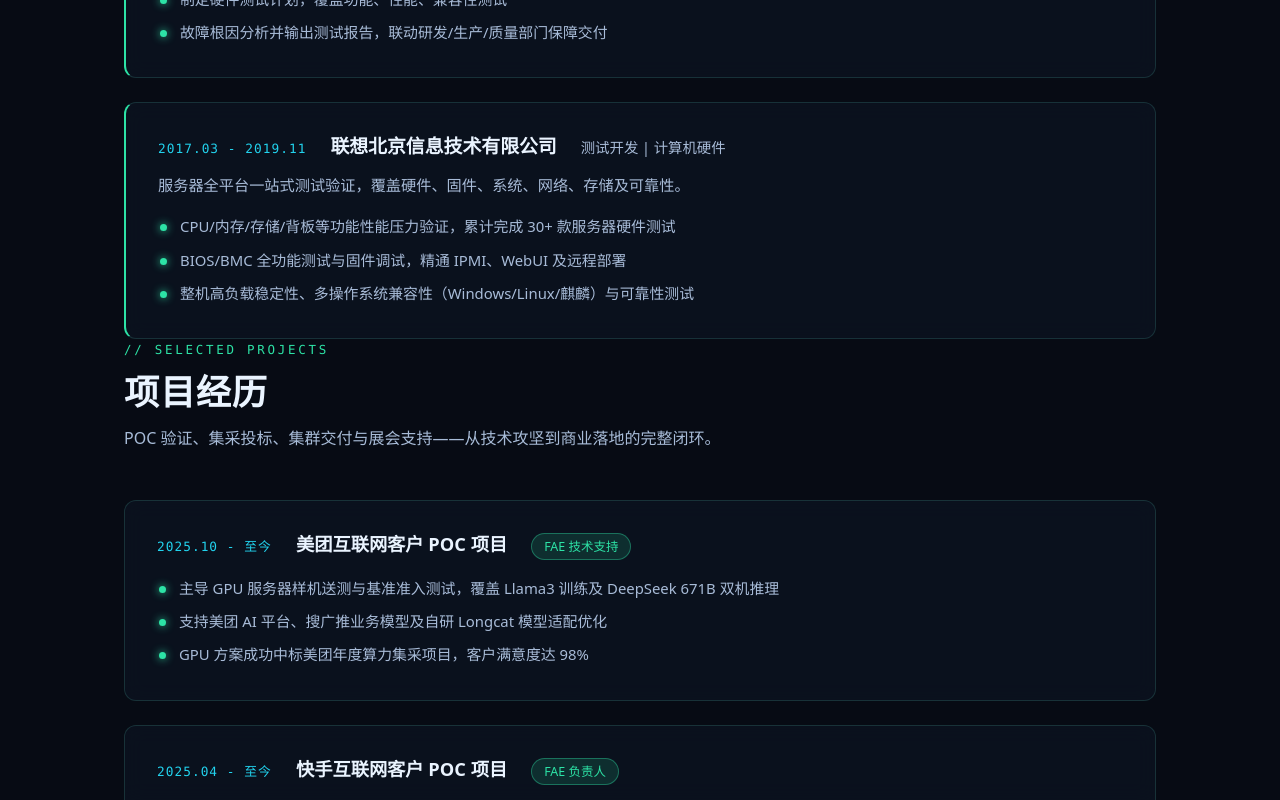
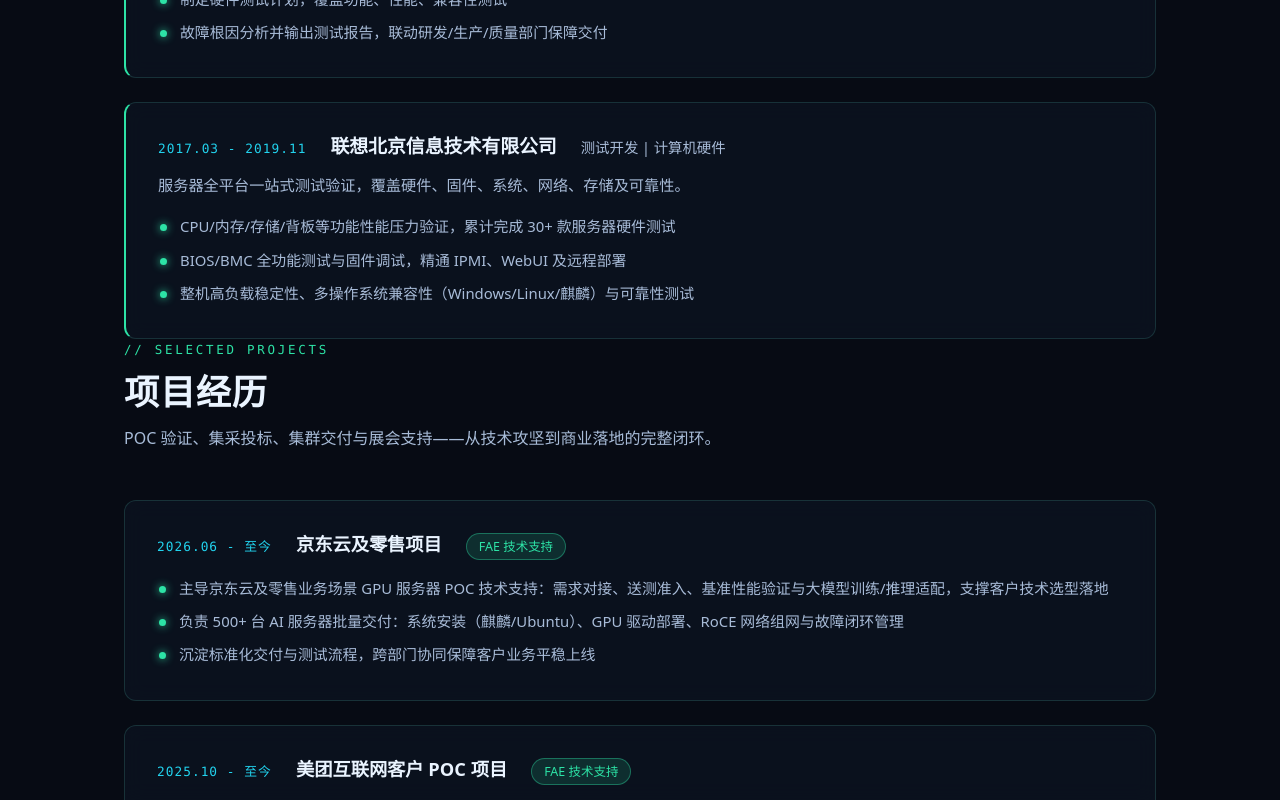
Before and after one commit to JackZhou1018/Jack_Zhou_resume, a React (Vite) app: page / in a window 1280 px wide. Shown: the part 2000-2800 px from the top of the page. Built offline with nearby package versions, Linux system fonts and the light colour scheme.

Commit message:
feat: 新增京东云及零售项目（POC 支持 + 500+ AI 服务器交付）

```diff
--- a/src/data/resume.js
+++ b/src/data/resume.js
@@ -76,6 +76,16 @@
 ]
 
 export const projects = [
+  {
+    period: '2026.06 - 至今',
+    name: '京东云及零售项目',
+    role: 'FAE 技术支持',
+    points: [
+      '主导京东云及零售业务场景 GPU 服务器 POC 技术支持：需求对接、送测准入、基准性能验证与大模型训练/推理适配，支撑客户技术选型落地',
+      '负责 500+ 台 AI 服务器批量交付：系统安装（麒麟/Ubuntu）、GPU 驱动部署、RoCE 网络组网与故障闭环管理',
+      '沉淀标准化交付与测试流程，跨部门协同保障客户业务平稳上线',
+    ],
+  },
   {
     period: '2025.10 - 至今',
     name: '美团互联网客户 POC 项目',
```
